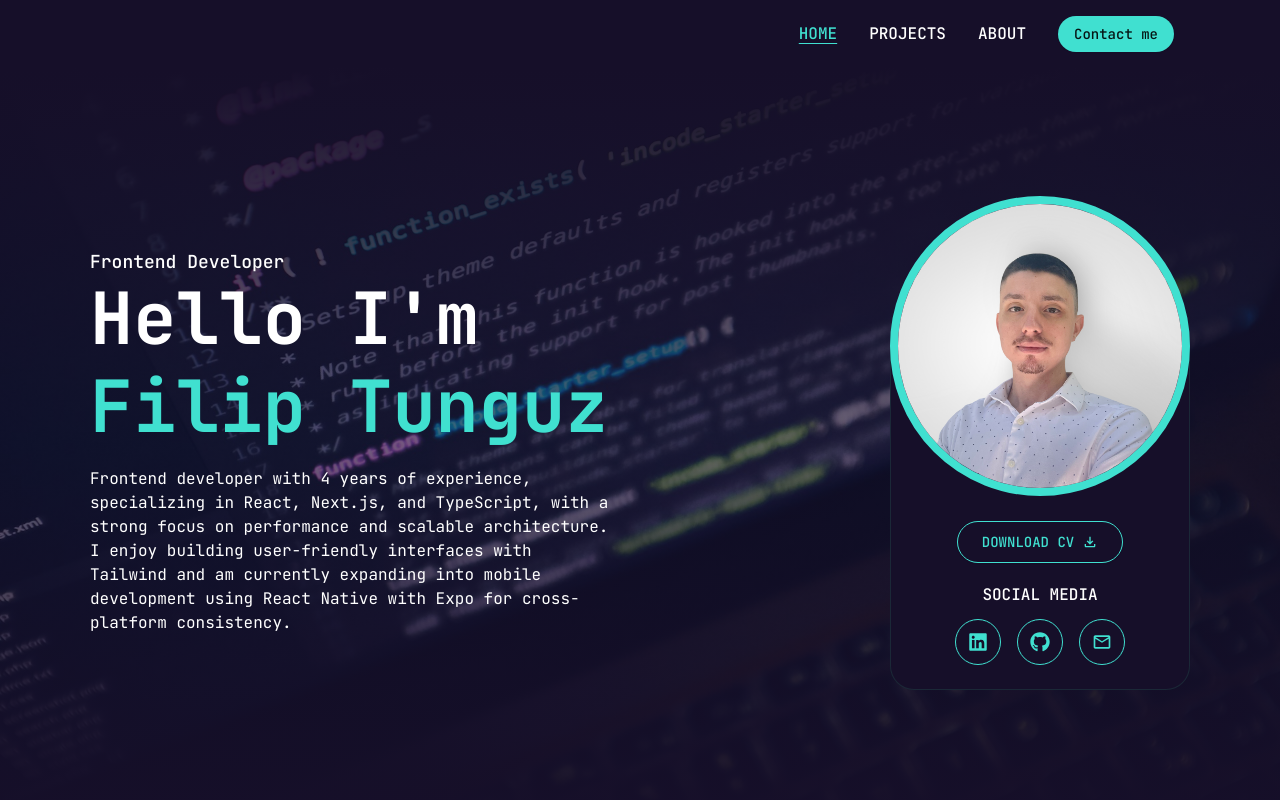
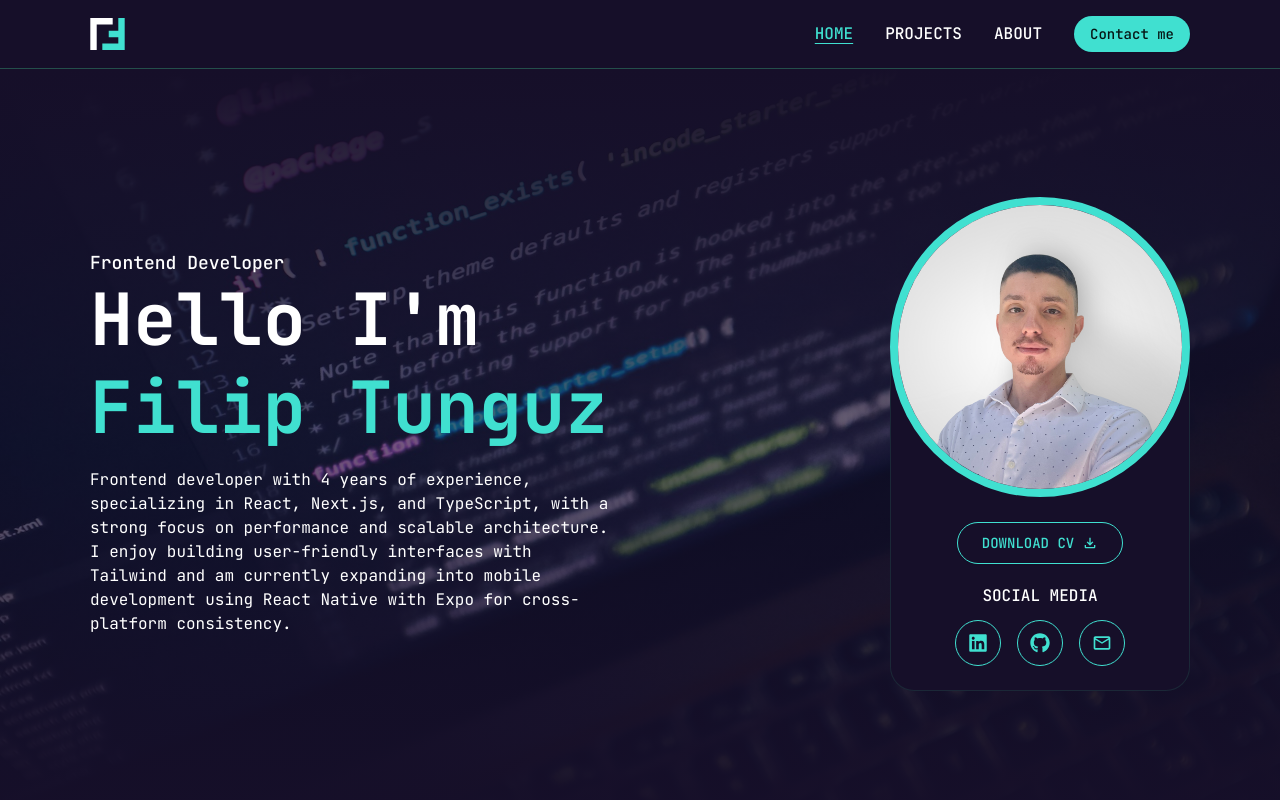
Before and after one commit to filiptunguz/portfolio, a Next.js app: page / in a window 1280 px wide. Shown: the top 800 px of the page. Built offline with nearby package versions, Linux system fonts and the light colour scheme.

Commit message:
add logo and navigation style tweaks

```diff
--- /dev/null
+++ b/src/components/LogoIcon.tsx
@@ -0,0 +1,34 @@
+type LogoIconProps = {
+	letter?: 't' | 'f';
+	className?: string;
+};
+
+export default function LogoIcon({ letter = 't', className }: LogoIconProps) {
+	if (letter === 't') {
+		return (
+			<svg
+				className={className}
+				width="23"
+				height="32"
+				viewBox="0 0 1332 1904"
+				xmlns="http://www.w3.org/2000/svg"
+				preserveAspectRatio="xMidYMid meet"
+			>
+				<path d="M0 0V1904H381V381H1332V0H0Z" fill="white" />
+			</svg>
+		);
+	}
+
+	return (
+		<svg
+			className={className}
+			width="23"
+			height="32"
+			viewBox="0 0 1332 1904"
+			xmlns="http://www.w3.org/2000/svg"
+			preserveAspectRatio="xMidYMid meet"
+		>
+			<path d="M0.5 1522V1903.5L1332 1903V0H952V761.5H382V1142H952V1522H0.5Z" fill="#40E0D0" />
+		</svg>
+	);
+}
--- a/src/components/header.tsx
+++ b/src/components/header.tsx
@@ -2,8 +2,7 @@ import Navigation from '@/components/navigation';
 
 export default function Header() {
 	return (
-		<header className="flex items-center justify-between p-4 text-white max-w-[1100px] mx-auto">
-			<span className="text-xl font-bold">{/*LOGO*/}</span>
+		<header className="sticky top-0 left-0 z-10 w-full p-4 text-white mx-auto bg-background border-b border-b-secondary">
 			<Navigation />
 		</header>
 	);
--- a/src/components/navigation.tsx
+++ b/src/components/navigation.tsx
@@ -5,6 +5,8 @@ import { Button } from '@/components/ui/button';
 import { usePathname } from 'next/navigation';
 import { Sheet, SheetContent, SheetTitle, SheetTrigger } from '@/components/ui/sheet';
 import { CiMenuFries } from 'react-icons/ci';
+import LogoIcon from '@/components/LogoIcon';
+import { useState } from 'react';
 
 type NavigationItem = {
 	label: string;
@@ -28,7 +30,8 @@ const navigationItems = [
 
 export default function Navigation() {
 	return (
-		<nav>
+		<nav className="max-w-[1100px] mx-auto flex items-center justify-between">
+			<Logo />
 			<DesktopNavigation />
 			<MobileNavigation />
 		</nav>
@@ -56,32 +59,35 @@ function DesktopNavigation() {
 }
 
 function MobileNavigation() {
+	const [open, setOpen] = useState(false);
+
 	return (
-		<Sheet>
+		<Sheet open={open} onOpenChange={setOpen}>
 			<SheetTrigger className="lg:hidden">
 				<CiMenuFries className="text-primary text-[2rem]" />
 			</SheetTrigger>
 			<SheetContent className="px-8 py-12 border-l-0">
-				<SideNavigationContent />
+				<SideNavigationContent onClick={() => setOpen(false)} />
 			</SheetContent>
 		</Sheet>
 	);
 }
 
-function SideNavigationContent() {
+function SideNavigationContent({ onClick }: { onClick?: () => void }) {
 	const pathname = usePathname();
 
 	return (
 		<>
 			<SheetTitle className="hidden">Navigation menu</SheetTitle>
-			{/*<div className="py-12">*/}
-			{/*	<span className="block text-xl font-bold text-center">LOGO</span>*/}
-			{/*</div>*/}
+			<div className="flex justify-center py-12" onClick={onClick}>
+				<Logo />
+			</div>
 			<ul className="flex flex-col gap-4">
 				{navigationItems.map((item: NavigationItem) => (
 					<li key={item.label}>
 						<Link
 							href={item.href}
+							onClick={onClick}
 							className={`uppercase font-medium underline-offset-4 ${pathname === item.href ? 'text-primary underline border-primary' : 'hover:underline'}`}
 						>
 							{item.label}
@@ -101,3 +107,25 @@ function HireMeButton() {
 		</Button>
 	);
 }
+
+function Logo() {
+	return (
+		<Link href="/" className="flex group items-end">
+			<LogoIcon />
+			<AnimatedText text="unguz" />
+			<LogoIcon
+				letter="f"
+				className="-ml-[25%] group-hover:rotate-180 group-hover:ml-0 transition-[rotate,margin] duration-300"
+			/>
+			<AnimatedText text="ilip" />
+		</Link>
+	);
+}
+
+function AnimatedText({ text }: { text: string }) {
+	return (
+		<span className="max-w-0 group-hover:max-w-[58px] group-hover:xl:max-w-16 duration-300 transition-[max-width,padding,margin] font-bold text-base xl:text-lg pr-0 group-hover:pr-2 group-hover:-ml-1 -mb-1.5 xl:-mb-1.5 overflow-hidden">
+			{text}
+		</span>
+	);
+}
```
